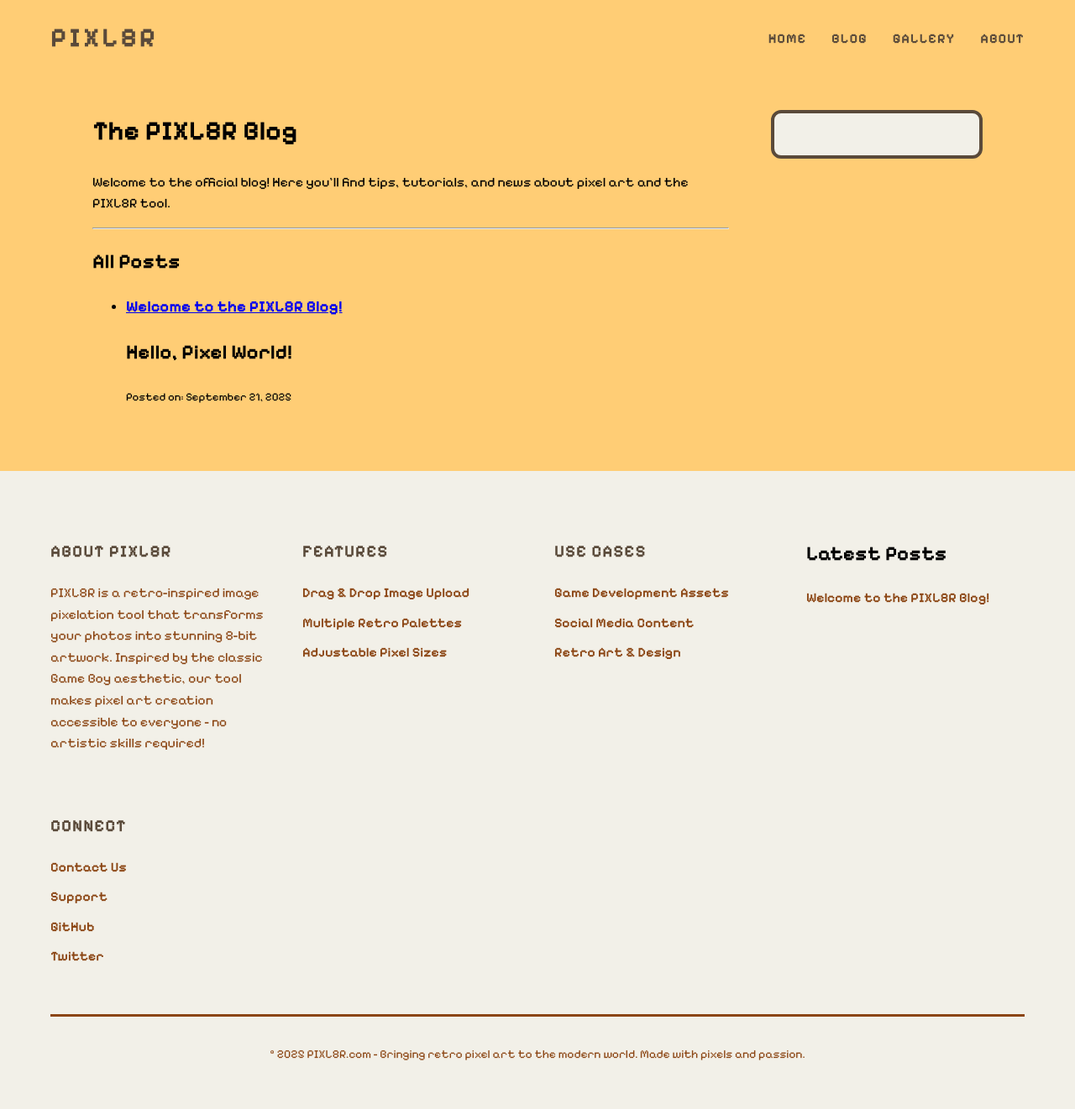
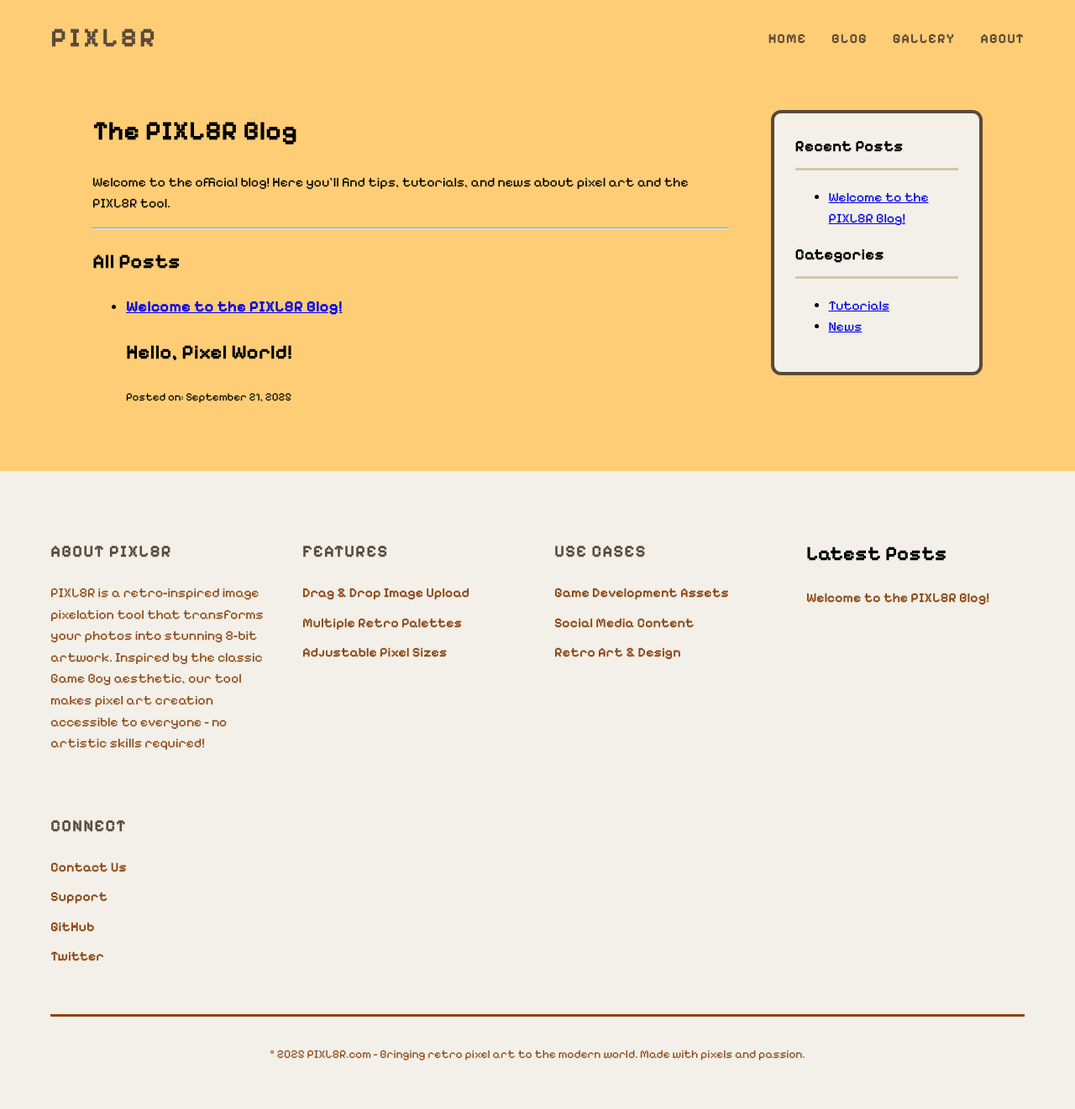
Before and after one commit to flourcode/pixl8r, a Jekyll site: the page built from blog.md, in a window 1280 px wide. Shown: the whole page at 84% size. Built offline with Jekyll 4.4.1, drawn with Linux system fonts in a browser that asks for light colours.

Commit message:
Update blog.md

```diff
--- a/blog.md
+++ b/blog.md
@@ -21,7 +21,17 @@ title: Blog
         </ul>
     </div>
 
-    <aside class="blog-sidebar">
-        </aside>
+   <aside class="blog-sidebar">
+    <h3>Recent Posts</h3>
+    <ul>
+      {% for post in site.posts limit:5 %}
+        <li><a href="{{ site.baseurl }}{{ post.url }}">{{ post.title }}</a></li>
+      {% endfor %}
+    </ul>
 
-</div>
+    <h3>Categories</h3>
+    <ul>
+        <li><a href="#">Tutorials</a></li>
+        <li><a href="#">News</a></li>
+    </ul>
+</aside>
```
